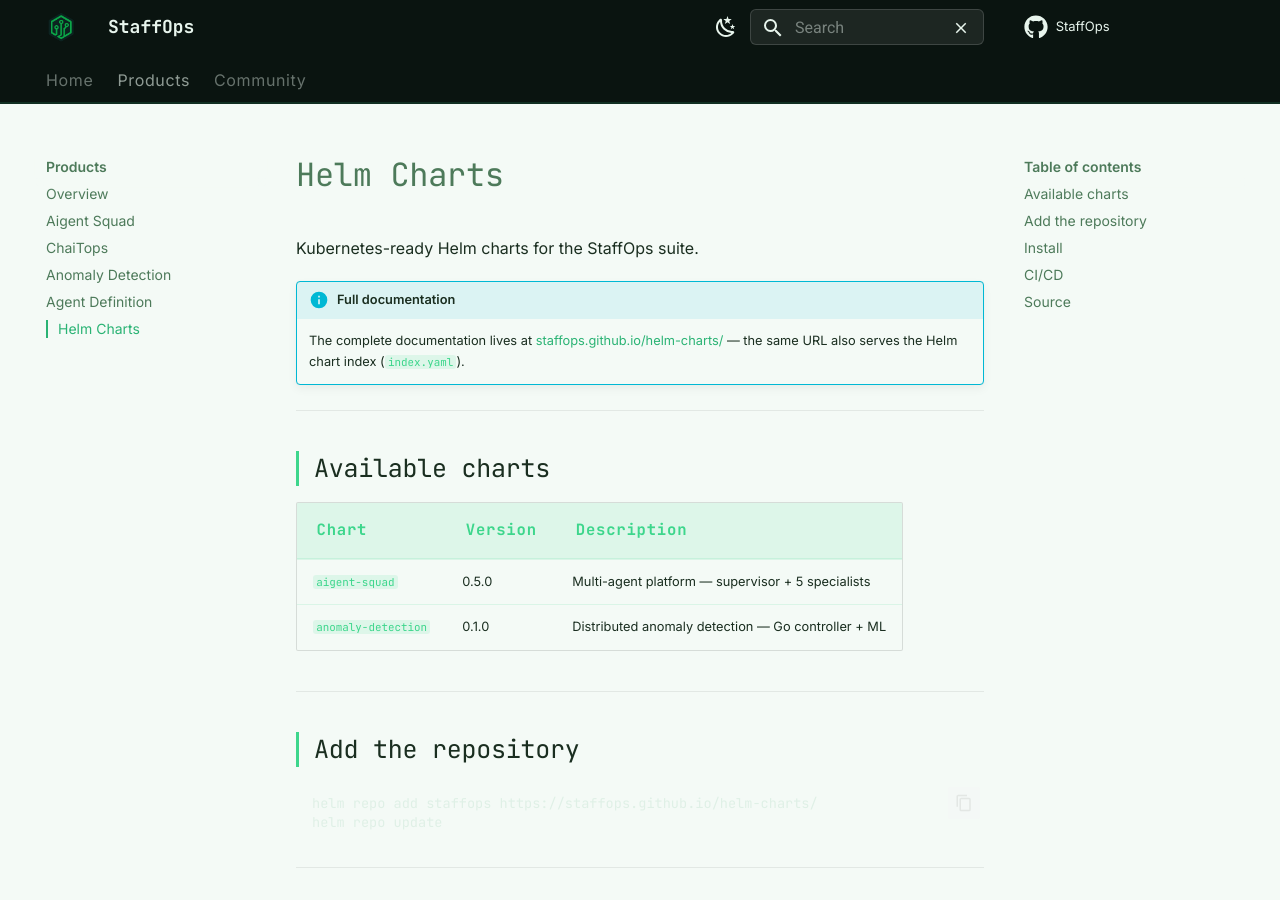
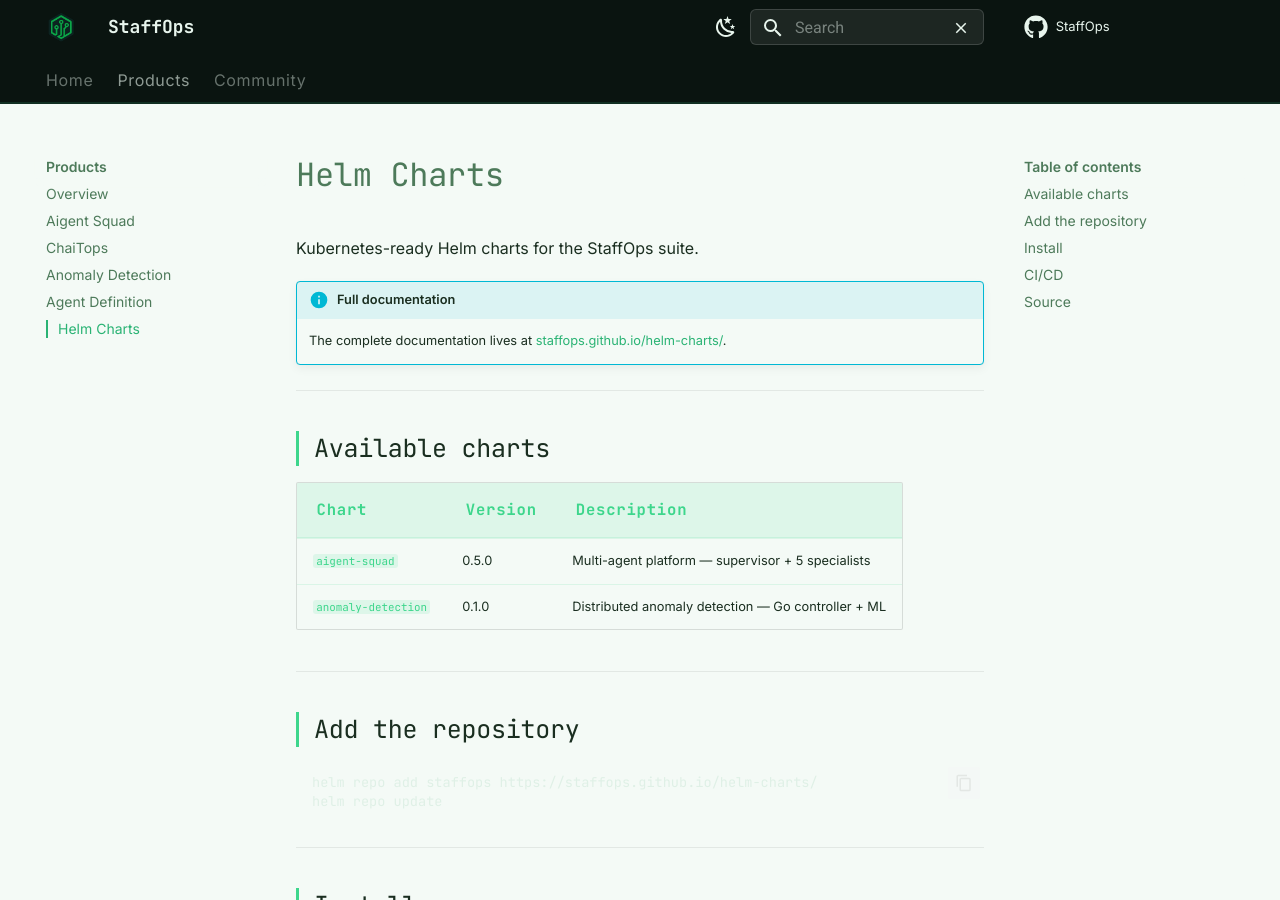
Before and after one commit to StaffOps/staffops.github.io, an MkDocs documentation site: the page built from docs/products/helm-charts.md, in a window 1280 px wide and 900 px high. Built offline with MkDocs 1.6.1 and Material for MkDocs 9.7.7, drawn with Linux system fonts in a browser that asks for light colours.

Commit message:
docs(products): remove index.yaml reference from helm-charts page
Co-Authored-By: Claude Sonnet 4.6 <noreply@anthropic.com>

```diff
--- a/docs/products/helm-charts.md
+++ b/docs/products/helm-charts.md
@@ -4,8 +4,7 @@ Kubernetes-ready Helm charts for the StaffOps suite.
 
 !!! info "Full documentation"
     The complete documentation lives at
-    [staffops.github.io/helm-charts/](https://staffops.github.io/helm-charts/)
-    — the same URL also serves the Helm chart index (`index.yaml`).
+    [staffops.github.io/helm-charts/](https://staffops.github.io/helm-charts/).
 
 ---
 
```
